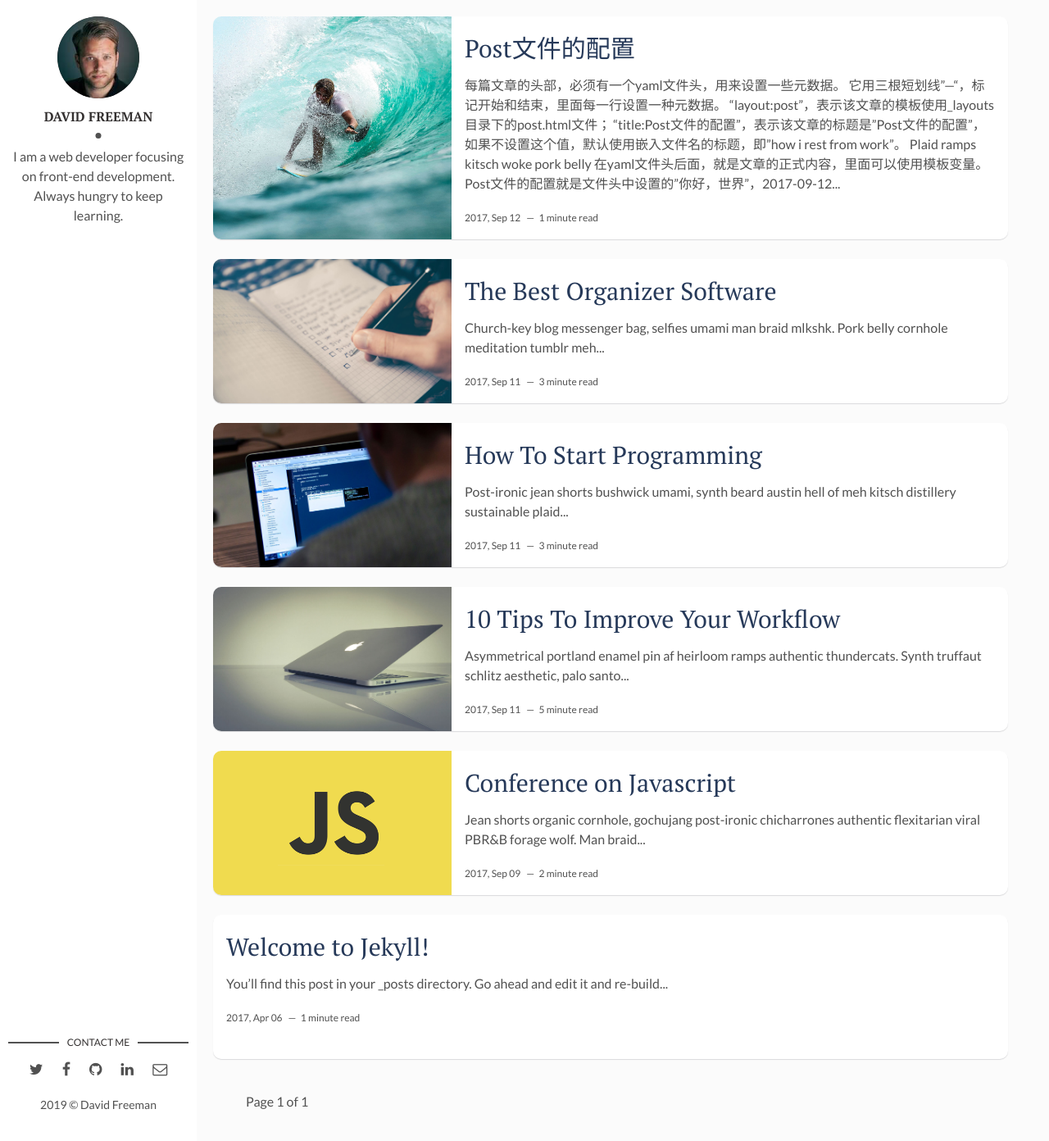
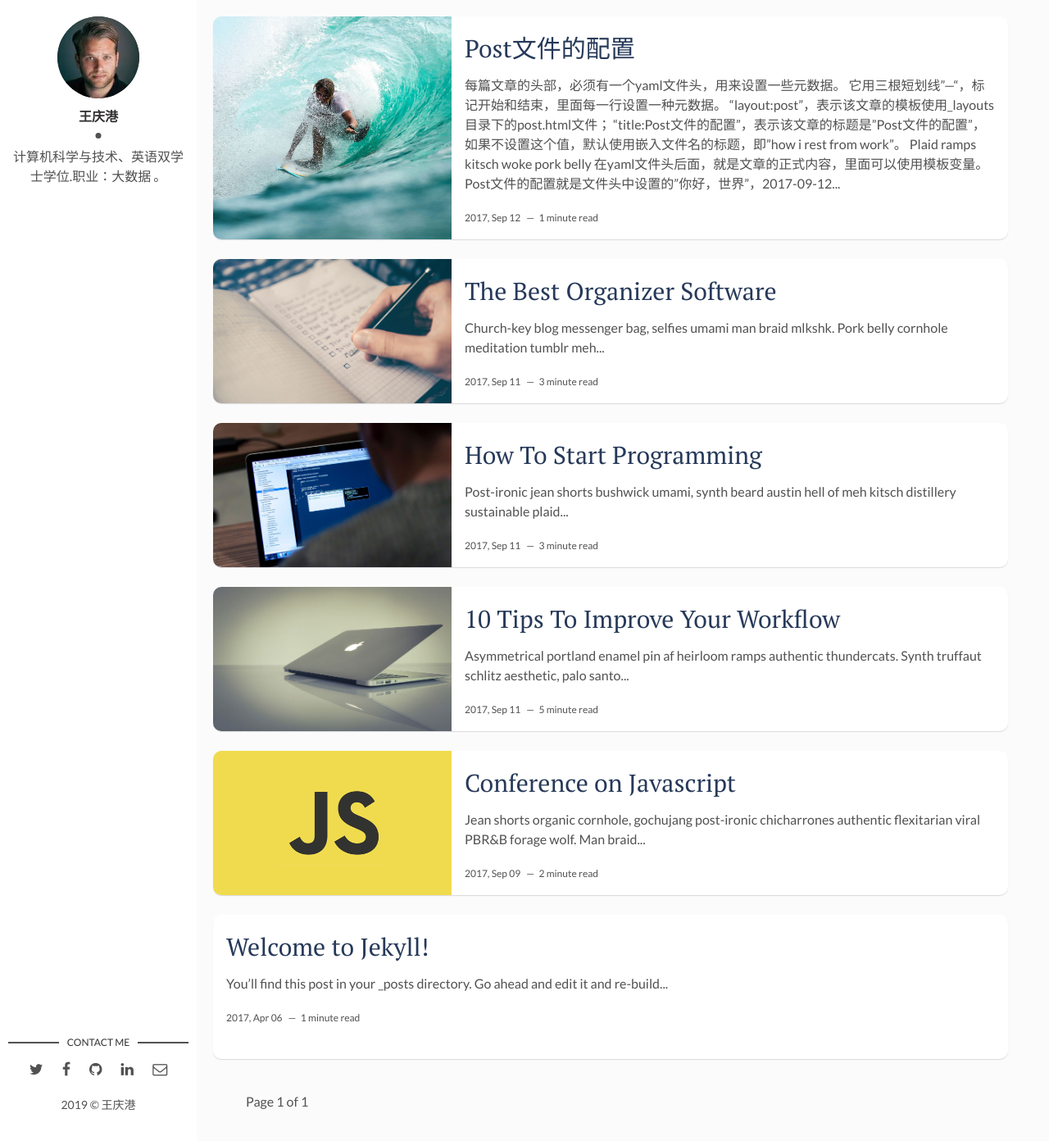
Before and after one commit to wangqinggang/wangqinggang.github.io, a Jekyll site: the page built from index.html, in a window 1280 px wide and 1392 px high. Shown: the whole window at 82% size. Built offline with Jekyll 4.4.1, drawn with Linux system fonts in a browser that asks for light colours; the list of posts is cut into pages by our own code.

Commit message:
配置更新
姓名 描述等

```diff
--- a/_config.yml
+++ b/_config.yml
@@ -1,21 +1,19 @@
-title: Hello, world! I'm David Freeman
+title: 这是标题名称
 description: > # this means to ignore newlines until "baseurl:"
-  Write an awesome description for your new site here. You can edit this
-  line in _config.yml. It will appear in your document head meta (for
-  Google search results) and in your feed.xml site description.
+  站点描述，在_config.yml中编辑。 他会出现在meta标签中方便SEO。
 permalink: ':title/'
 
 #站点子路径
-baseurl: "/wangqinggang.github.io" # 站点子路径, 例如： /blog
+baseurl: "/gang" # 站点子路径, 例如： /blog
 
 
 url: "" # the base hostname & protocol for your site, e.g. http://example.com
 site-twitter: #if your site has a twitter account, enter it here
 
 # Author Settings
-author: David Freeman # add your name
+author: 王庆港 # add your name
 author-img: david-freeman.jpg # add your photo
-about-author: I am a web developer focusing on front-end development. Always hungry to keep learning. # add description
+about-author: 计算机科学与技术、英语双学士学位.职业：大数据 。 # add description
 social-twitter: # add your Twitter handle
 social-facebook: # add your Facebook handle
 social-github: artemsheludko # add your Github handle
```
